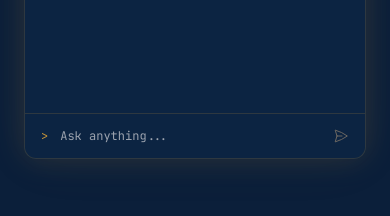
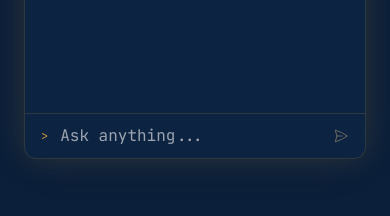
Before and after one commit to kcarroll88/portfolio-site, a Next.js app: page / in a window 390 px wide. Shown: the part 880-1096 px from the top of the page. Built offline with nearby package versions, Linux system fonts and the light colour scheme.

Commit message:
Fix mobile: input zoom, opaque nav header, hide custom cursor on touch

```diff
--- a/src/app/globals.css
+++ b/src/app/globals.css
@@ -24,7 +24,6 @@
 
 html {
   scroll-behavior: smooth;
-  cursor: none;
 }
 
 body {
@@ -33,9 +32,10 @@ body {
   overflow-x: hidden;
 }
 
-/* Hide default cursor everywhere */
-*, *::before, *::after {
-  cursor: none !important;
+/* Hide default cursor on desktop only */
+@media (hover: hover) {
+  html { cursor: none; }
+  *, *::before, *::after { cursor: none !important; }
 }
 
 /* Custom scrollbar */
@@ -198,6 +198,11 @@ body {
   z-index: 9999;
 }
 
+/* Prevent iOS zoom on input focus */
+@media (max-width: 1024px) {
+  .chat-input { font-size: 16px !important; }
+}
+
 /* Markdown inside chat */
 .prose-chat p { margin: 0 0 0.5em; }
 .prose-chat p:last-child { margin-bottom: 0; }
--- a/src/components/ChatInterface.tsx
+++ b/src/components/ChatInterface.tsx
@@ -298,7 +298,7 @@ export default function ChatInterface() {
           onKeyDown={onKeyDown}
           placeholder="Ask anything..."
           disabled={isLoading}
-          className="flex-1 bg-transparent text-sm outline-none placeholder-opacity-40"
+          className="flex-1 bg-transparent text-sm outline-none placeholder-opacity-40 chat-input"
           style={{
             color: 'var(--cream)',
             fontFamily: 'var(--font-jetbrains-mono)',
--- a/src/components/Navigation.tsx
+++ b/src/components/Navigation.tsx
@@ -174,7 +174,8 @@ export default function Navigation() {
       <motion.div
         initial={{ opacity: 0, y: -10 }}
         animate={{ opacity: visible ? 1 : 0, y: visible ? 0 : -10 }}
-        className="fixed top-0 left-0 right-0 z-50 lg:hidden glass px-6 py-4 flex items-center justify-between"
+        className="fixed top-0 left-0 right-0 z-50 lg:hidden px-6 py-4 flex items-center justify-between"
+        style={{ background: 'rgba(11, 31, 58, 0.97)', backdropFilter: 'blur(12px)', WebkitBackdropFilter: 'blur(12px)', borderBottom: '1px solid var(--glass-border)' }}
       >
         <button
           onClick={() => scrollTo('hero')}
```
